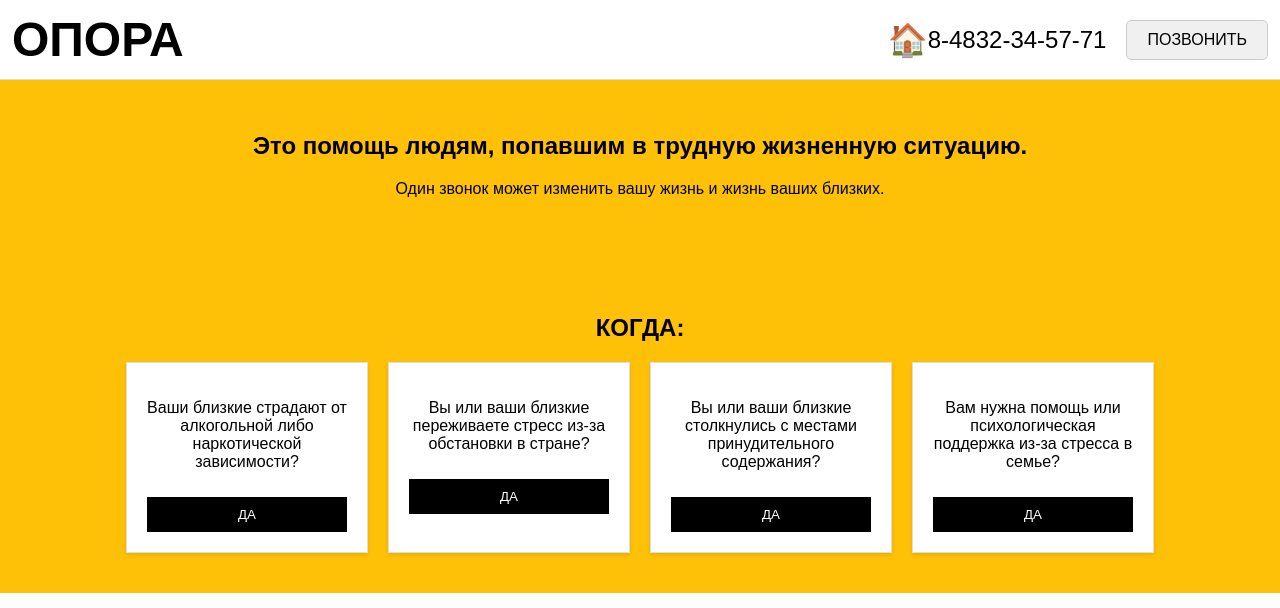
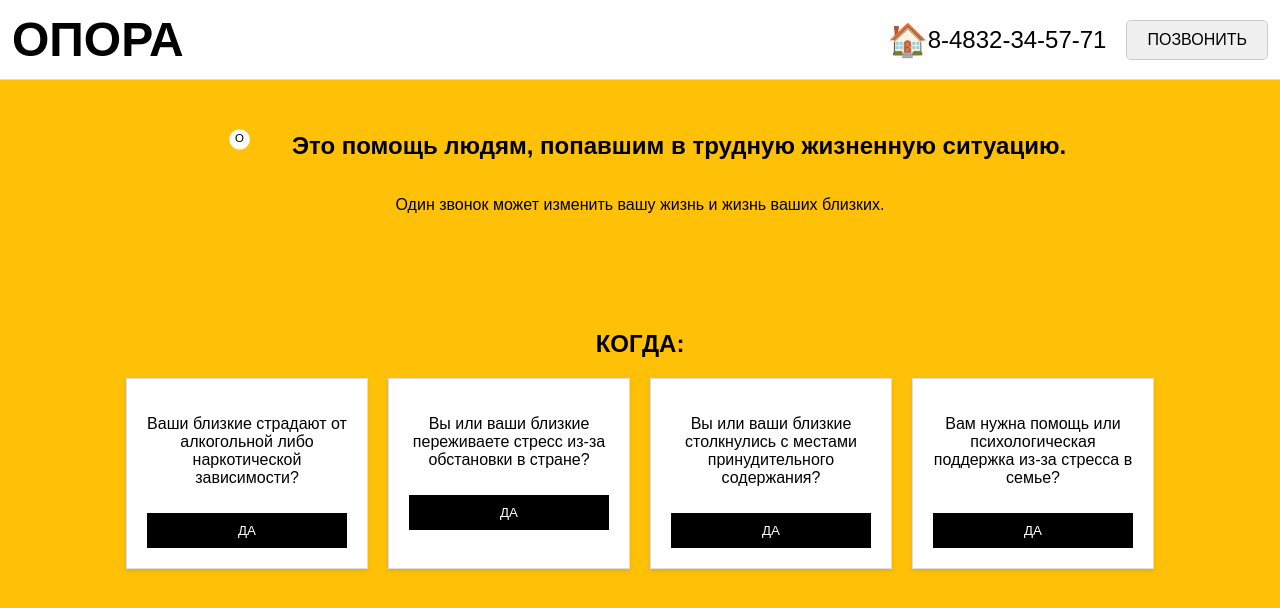
Before and after one commit to laik14/opora_project32, a Flask app: page / in a window 1280 px wide. Shown: the top 608 px of the page. Run offline with Flask 3, Linux system fonts and the light colour scheme.

Commit message:
chore: add logo image and place it in hero, footer and next to call button; styles

```diff
--- a/static/css/style.css
+++ b/static/css/style.css
@@ -474,3 +474,41 @@ body { padding-top: 72px; }
 @media (max-width: 480px) {
     .call-float { display: inline-flex; }
 }
+
+/* ================= ЛОГОТИПЫ ================= */
+.hero-top {
+    display: flex;
+    align-items: center;
+    justify-content: center;
+    gap: 14px;
+}
+.hero-logo {
+    width: 64px;
+    height: 64px;
+    display: inline-block;
+}
+.footer-logo {
+    width: 28px;
+    height: 28px;
+    display: inline-block;
+    vertical-align: middle;
+    margin-left: 8px;
+}
+/* маленький логотип рядом с кнопкой звонка */
+.call-logo {
+    display: none; /* только на мобильных */
+    position: fixed;
+    z-index: 1100;
+    right: calc(12px + 52px + env(safe-area-inset-right, 0px)); /* стоит слева от кнопки */
+    bottom: calc(16px + env(safe-area-inset-bottom, 0px));
+    width: 44px;
+    height: 44px;
+    border-radius: 6px;
+    box-sizing: border-box;
+    border: 1px solid #000;
+    background: #ffc107;
+    display: inline-block;
+}
+@media (max-width: 480px) {
+    .call-logo { display: inline-block; }
+}
--- a/templates/index.html
+++ b/templates/index.html
@@ -21,7 +21,10 @@
 
     <!-- ================= Вступительная секция ================= -->
     <section class="section main-section" data-theme="yellow">
-        <h2>Это помощь людям, попавшим в трудную жизненную ситуацию.</h2>
+        <div class="hero-top">
+            <img class="hero-logo" src="/static/img/Vector.svg" alt="ОПОРА логотип">
+            <h2>Это помощь людям, попавшим в трудную жизненную ситуацию.</h2>
+        </div>
         <p>Один звонок может изменить вашу жизнь и жизнь ваших близких.</p>
     </section>
 
@@ -102,7 +105,7 @@
 
     <!-- ================= Подвал сайта (Footer) ================= -->
     <footer class="footer black">
-        <div class="logo" style="color: #ffc107;">ОПОРА</div>
+        <div class="logo" style="color: #ffc107;">ОПОРА <img class="footer-logo" src="/static/img/Vector.svg" alt="ОПОРА логотип"></div>
         <div class="phone-cta">
             <div class="phone-number" style="color: #ffc107;">8-4832-34-57-71</div>
             <div class="home-icon">🏠</div>
@@ -161,6 +164,8 @@
         </a>
     </div>
 
+    <!-- Логотип рядом с кнопкой звонка (маленький квадрат) -->
+    <img class="call-logo" src="/static/img/Vector.svg" alt="ОПОРА логотип">
     <!-- Кнопка звонка: фиксирована в правом нижнем углу; JS гарантирует, что она не перекрывает футер -->
     <a class="call-float" href="tel:+74832345771" aria-label="Позвонить">
         <svg width="28" height="28" viewBox="0 0 24 24" xmlns="http://www.w3.org/2000/svg" aria-hidden="true">
```
Also changed, not shown: static/img/Vector.svg (added).
